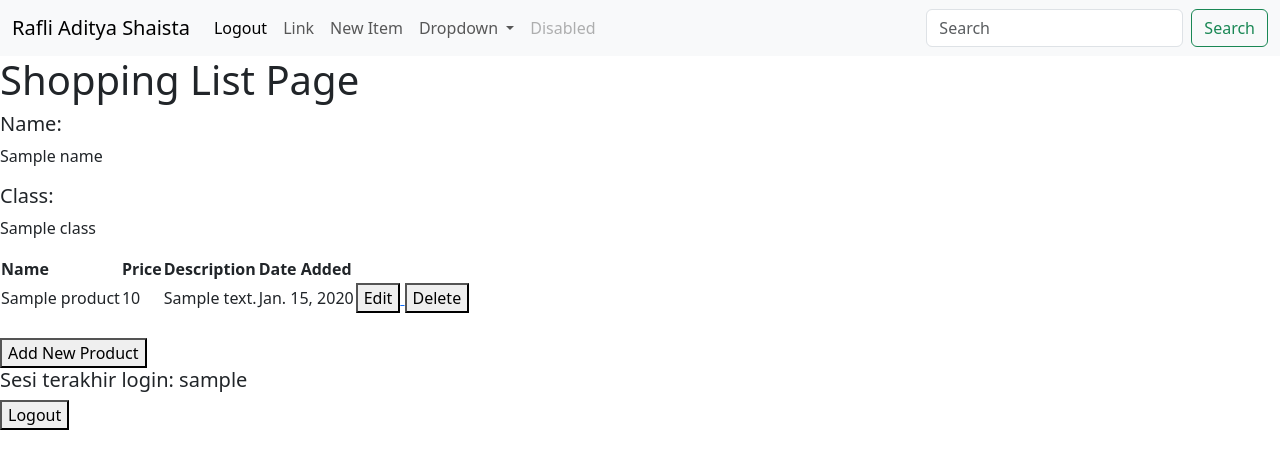
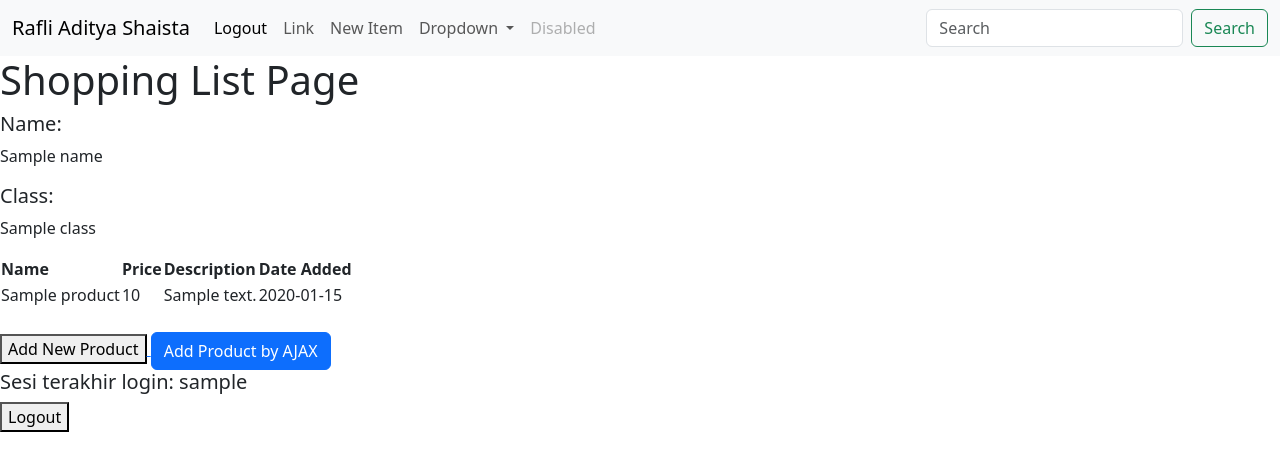
Before and after one commit to raflishaista/shopping-list, a Django app: template main/templates/main.html in a window 1280 px wide. Shown: the top 471 px of the page. Run offline with Django 4.2, Linux system fonts and the light colour scheme; tables that the repository leaves empty hold one stand-in row (values such as "Sample post"); the template is opened without the code that fills it: values that come from a table or form of the project are taken from there, most other values are stand-ins (such as "Sample title", 1, 10 or a date in 2020).

Commit message:
Tutorial 5

```diff
--- a/main/templates/create_product.html
+++ b/main/templates/create_product.html
@@ -1,4 +1,6 @@
 {% extends 'base.html' %}
+
+
 
 {% block content %}
 <h1>Add New Product</h1>
@@ -12,8 +14,10 @@
             <td>
                 <input type="submit" value="Add Product"/>
             </td>
+
         </tr>
     </table>
+
 </form>
 
 {% endblock %}
--- a/main/templates/main.html
+++ b/main/templates/main.html
@@ -1,6 +1,37 @@
 {% extends 'base.html' %}
 
 {% block content %}
+<div class="modal fade" id="exampleModal" tabindex="-1" aria-labelledby="exampleModalLabel" aria-hidden="true">
+    <div class="modal-dialog">
+        <div class="modal-content">
+            <div class="modal-header">
+                <h1 class="modal-title fs-5" id="exampleModalLabel">Add New Product</h1>
+                <button type="button" class="btn-close" data-bs-dismiss="modal" aria-label="Close"></button>
+            </div>
+            <div class="modal-body">
+                <form id="form" onsubmit="return false;">
+                    {% csrf_token %}
+                    <div class="mb-3">
+                        <label for="name" class="col-form-label">Name:</label>
+                        <input type="text" class="form-control" id="name" name="name"></input>
+                    </div>
+                    <div class="mb-3">
+                        <label for="price" class="col-form-label">Price:</label>
+                        <input type="number" class="form-control" id="price" name="price"></input>
+                    </div>
+                    <div class="mb-3">
+                        <label for="description" class="col-form-label">Description:</label>
+                        <textarea class="form-control" id="description" name="description"></textarea>
+                    </div>
+                </form>
+            </div>
+            <div class="modal-footer">
+                <button type="button" class="btn btn-secondary" data-bs-dismiss="modal">Close</button>
+                <button type="button" class="btn btn-primary" id="button_add" data-bs-dismiss="modal">Add Product</button>
+            </div>
+        </div>
+    </div>
+</div>
     <h1>Shopping List Page</h1>
 
     <h5>Name:</h5>
@@ -9,35 +40,7 @@
     <h5>Class:</h5>
     <p>{{class}}</p>
 
-<table>
-    <tr>
-        <th>Name</th>
-        <th>Price</th>
-        <th>Description</th>
-        <th>Date Added</th>
-    </tr>
-
-    {% comment %} Berikut cara memperlihatkan data produk di bawah baris ini {% endcomment %}
-
-    {% for product in products %}
-        <tr>
-            <td>{{product.name}}</td>
-            <td>{{product.price}}</td>
-            <td>{{product.description}}</td>
-            <td>{{product.date_added}}</td>
-            <td><a href="{% url 'main:edit_product' product.pk %}">
-                <button>
-                    Edit
-                </button>
-            </a>
-            <a href="{% url 'main:delete_product' product.pk %}">
-                <button>
-                    Delete
-                </button>
-            </a></td>
-        </tr>
-    {% endfor %}
-</table>
+    <table id="product_table"></table>
 
 <br />
 
@@ -46,7 +49,7 @@
         Add New Product
     </button>
 </a>
-
+<button type="button" class="btn btn-primary" data-bs-toggle="modal" data-bs-target="#exampleModal">Add Product by AJAX</button>
 <h5>Sesi terakhir login: {{ last_login }}</h5>
 
 <a href="{% url 'main:logout' %}">
@@ -55,4 +58,41 @@
     </button>
 </a>
 
+<script>
+    async function getProducts() {
+        return fetch("{% url 'main:get_product_json' %}").then((res) => res.json())
+    }
+    async function refreshProducts() {
+        document.getElementById("product_table").innerHTML = ""
+        const products = await getProducts()
+        let htmlString = `<tr>
+            <th>Name</th>
+            <th>Price</th>
+            <th>Description</th>
+            <th>Date Added</th>
+        </tr>`
+        products.forEach((item) => {
+            htmlString += `\n<tr>
+            <td>${item.fields.name}</td>
+            <td>${item.fields.price}</td>
+            <td>${item.fields.description}</td>
+            <td>${item.fields.date_added}</td>
+        </tr>`
+        })
+
+        document.getElementById("product_table").innerHTML = htmlString
+    }
+    function addProduct() {
+        fetch("{% url 'main:add_product_ajax' %}", {
+            method: "POST",
+            body: new FormData(document.querySelector('#form'))
+        }).then(refreshProducts)
+
+        document.getElementById("form").reset()
+        return false
+    }
+    document.getElementById("button_add").onclick = addProduct
+    refreshProducts()
+</script>
+
 {% endblock content %}
--- a/main/urls.py
+++ b/main/urls.py
@@ -1,5 +1,5 @@
 from django.urls import path
-from main.views import show_main, create_product, show_xml, show_json, show_xml_by_id, show_json_by_id, register, login_user, logout_user, edit_product, delete_product
+from main.views import show_main, create_product, show_xml, show_json, show_xml_by_id, show_json_by_id, register, login_user, logout_user, edit_product, delete_product, get_product_json, add_product_ajax
 
 
 
@@ -17,4 +17,6 @@ urlpatterns = [
     path('logout/', logout_user, name='logout'),
     path('edit-product/<int:id>', edit_product, name='edit_product'),
     path('delete/<int:id>', delete_product, name='delete_product'),
+    path('get-product/', get_product_json, name='get_product_json'),
+    path('create-product-ajax/', add_product_ajax, name='add_product_ajax')
 ]
--- a/main/views.py
+++ b/main/views.py
@@ -13,6 +13,7 @@ from django.contrib.auth.forms import UserCreationForm
 from django.contrib import messages
 from django.contrib.auth import authenticate, login, logout
 from django.contrib.auth.decorators import login_required
+from django.views.decorators.csrf import csrf_exempt
 
 @login_required(login_url='/login')
 def show_main(request):
@@ -111,4 +112,23 @@ def delete_product(request, id):
     # Kembali ke halaman awal
     return HttpResponseRedirect(reverse('main:show_main'))
 
+def get_product_json(request):
+    product_item = Product.objects.all()
+    return HttpResponse(serializers.serialize('json', product_item))
+
+@csrf_exempt
+def add_product_ajax(request):
+    if request.method == 'POST':
+        name = request.POST.get("name")
+        price = request.POST.get("price")
+        description = request.POST.get("description")
+        user = request.user
+
+        new_product = Product(name=name, price=price, description=description, user=user)
+        new_product.save()
+
+        return HttpResponse(b"CREATED", status=201)
+
+    return HttpResponseNotFound()
+
 # Create your views here.
```
